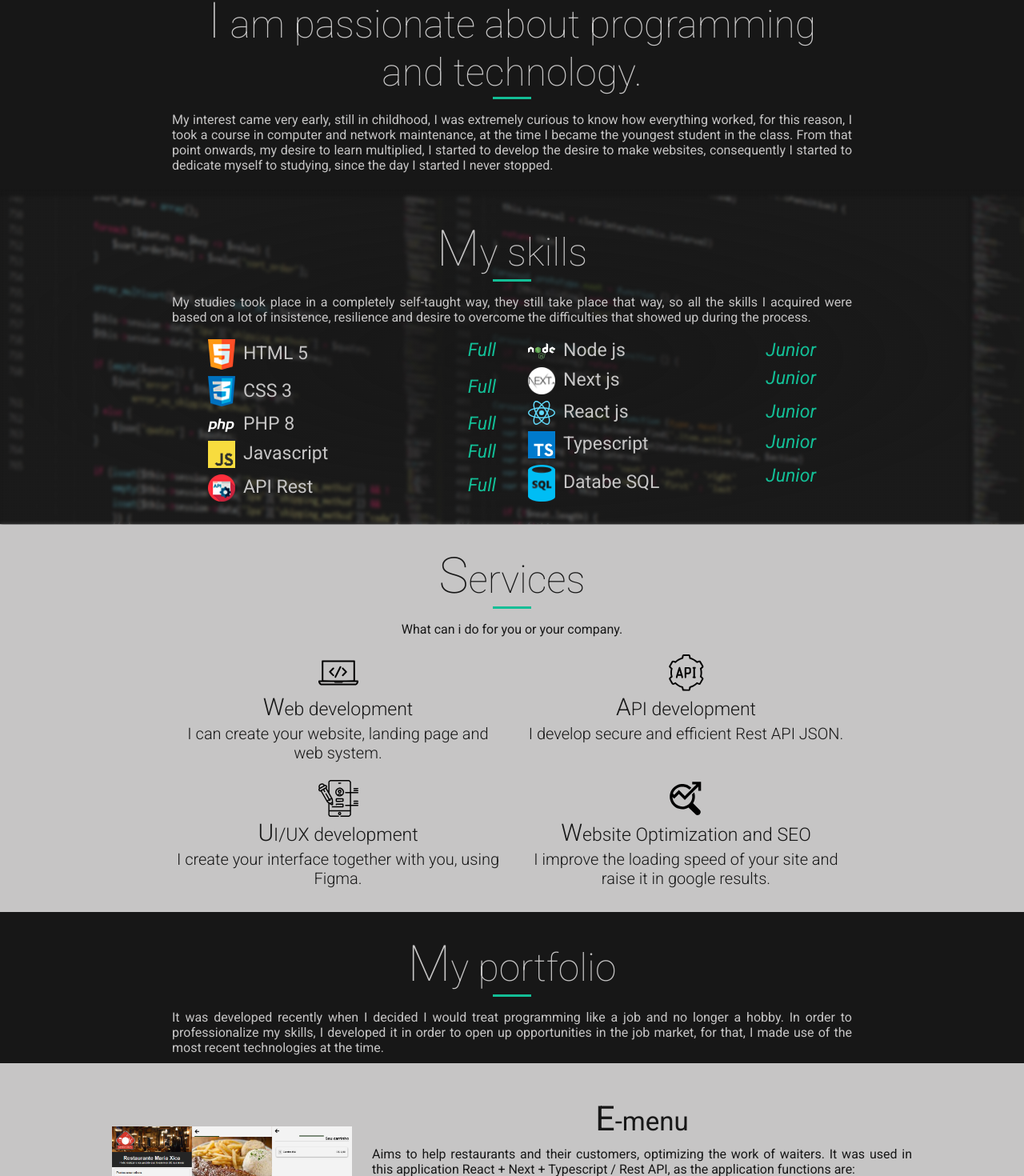
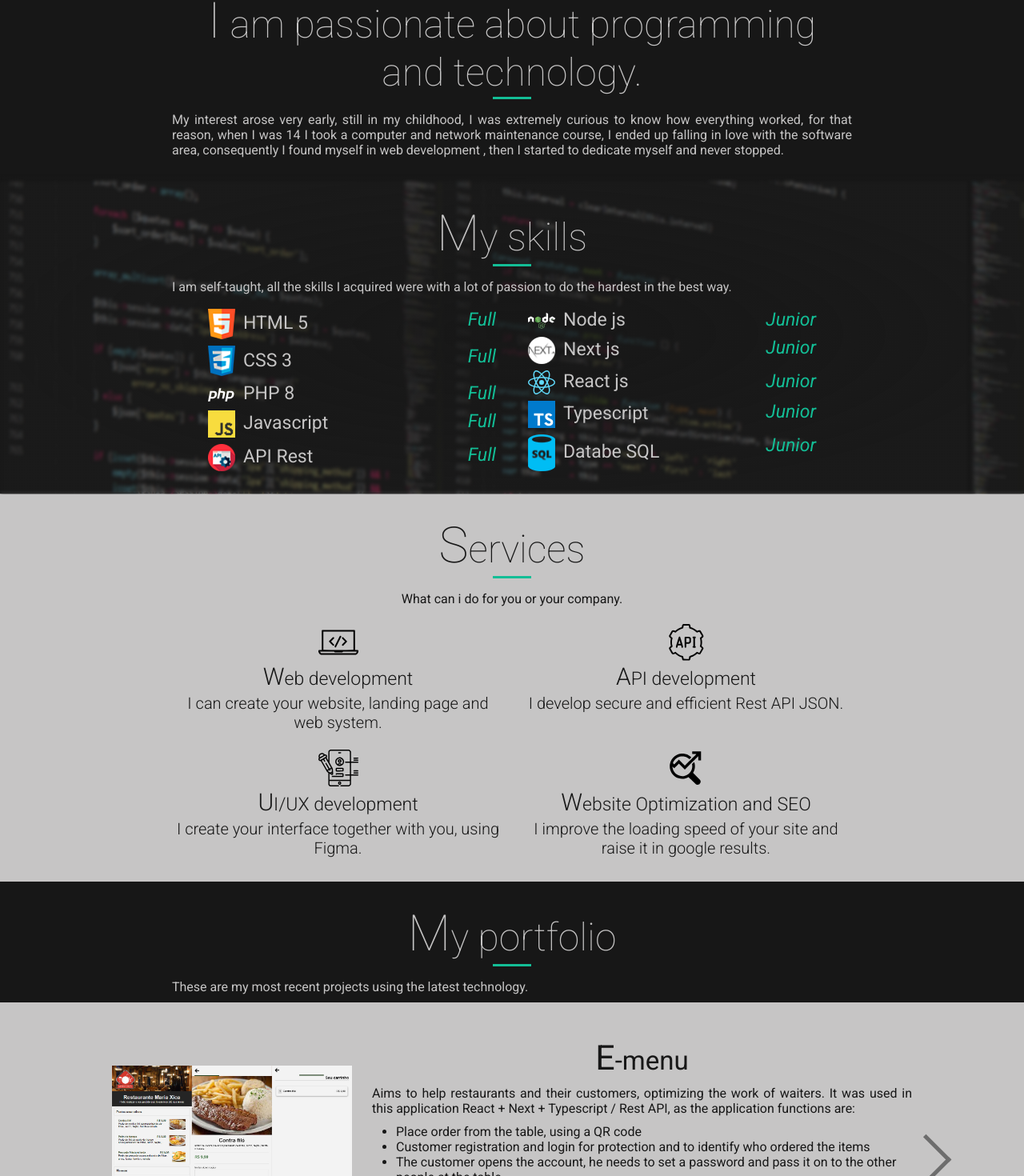
Before and after one commit to wesleyricardi/personalsite, a Next.js app: page / in a window 1280 px wide. Shown: the part 1082-2552 px from the top of the page at 80% size. Built offline with nearby package versions, Linux system fonts and the light colour scheme.

Commit message:
mudança de texto e add efeito hover nos servicos

```diff
--- a/src/language/en_US.json
+++ b/src/language/en_US.json
@@ -23,11 +23,11 @@
     "aboutMe": {
       "photo": "/main/profile_photo.jfif",
       "title": "I am passionate about programming and technology.",
-      "text": "My interest came very early, still in childhood, I was extremely curious to know how everything worked, for this reason, I took a course in computer and network maintenance, at the time I became the youngest student in the class. From that point onwards, my desire to learn multiplied, I started to develop the desire to make websites, consequently I started to dedicate myself to studying, since the day I started I never stopped."
+      "text": "My interest arose very early, still in my childhood, I was extremely curious to know how everything worked, for that reason, when I was 14 I took a computer and network maintenance course, I ended up falling in love with the software area, consequently I found myself in web development , then I started to dedicate myself and never stopped."
     },
     "skills": {
       "title": "My skills",
-      "text": "My studies took place in a completely self-taught way, they still take place that way, so all the skills I acquired were based on a lot of insistence, resilience and desire to overcome the difficulties that showed up during the process. ",
+      "text": "I am self-taught, all the skills I acquired were with a lot of passion to do the hardest in the best way.",
       "list": [
         {
           "image": "/main/skills_icon/html5.png",
@@ -109,7 +109,7 @@
     },
     "portfolio": {
       "title": "My portfolio",
-      "text": "It was developed recently when I decided I would treat programming like a job and no longer a hobby. In order to professionalize my skills, I developed it in order to open up opportunities in the job market, for that, I made use of the most recent technologies at the time.",
+      "text": "These are my most recent projects using the latest technology.",
       "projects": [
         {
           "name": "E-menu",
--- a/src/language/pt_BR.json
+++ b/src/language/pt_BR.json
@@ -1,7 +1,7 @@
 {
   "head": {
     "title": "Dev. Wesley Ricardi - Desenvolvedor full stack",
-    "description": "Desenvolvedor Web pleno full stack"
+    "description": "Desenvolvedor Web full stack pleno"
   },
   "nav": {
     "menu": [
@@ -23,11 +23,11 @@
     "aboutMe": {
       "photo": "/main/profile_photo.jfif",
       "title": "Sou um apaixonado por programação e tecnologia",
-      "text": "Meu interesse surgiu muito cedo, ainda na infância, era extremamente curioso em saber como tudo funcionava, por esse motivo, fiz um curso de manutenção de computadores e redes, na época me tornei o aluno mais novo da turma. A partir desse ponto, minha vontade de aprender se multiplicou, comecei a desenvolver o desejo de fazer sites, consequentemente passei a me dedicar a estudar, desde o dia em que comecei eu nunca mais parei."
+      "text": "Meu interesse surgiu muito cedo, ainda na infância, era extremamente curioso em saber como tudo funcionava, por esse motivo, com 14 anos fiz um curso de manutenção de computadores e redes, acabei me apaixonado na área de software, consequentemente me encontrei no desenvolvimento web, passei então a me dedicar e nunca mais parei."
     },
     "skills": {
       "title": "Minhas habilidades",
-      "text": "Meus estudos se deram de forma completamente autodidata, se dão ainda hoje desse modo, sendo assim, todas as habilidades que adquiri foram em cima de muita insistência, resiliência e desejo de vencer as dificuldades que se mostravam durante o processo.",
+      "text": "Sou um autodidata, todas as habilidades que adquiri foram com muita paixão em fazer o mais difícil da melhor forma.",
       "list": [
         {
           "image": "/main/skills_icon/html5.png",
@@ -109,7 +109,7 @@
     },
     "portfolio": {
       "title": "Meu portfólio",
-      "text": "Foi desenvolvido recentemente, quando decidi que trataria a programação como um trabalho e não mais como um hobby. A fim de profissionalizar as minhas habilidades o desenvolvi visando abrir oportunidades no mercado de trabalho, para isso, fiz uso das tecnológicas mais recentes no momento.",
+      "text": "Esses são meus projetos mais recentementes usando das tecnológicas em alta.",
       "projects": [
         {
           "name": "E-menu",
--- a/src/styles/components/main/services.module.css
+++ b/src/styles/components/main/services.module.css
@@ -18,6 +18,12 @@
   width: 50%;
   padding: 10px;
 }
+
+.main > div > div:hover {
+  transition: all 300ms linear;
+  transform: scale(1.1);
+}
+
 .main > div > div > img {
   display: block;
   margin: 0 auto;
```
